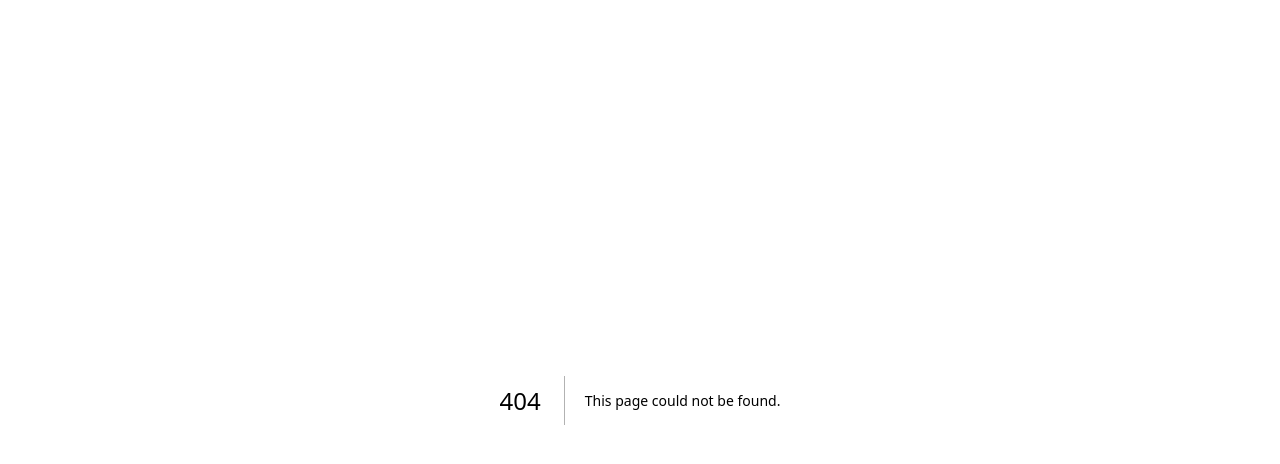
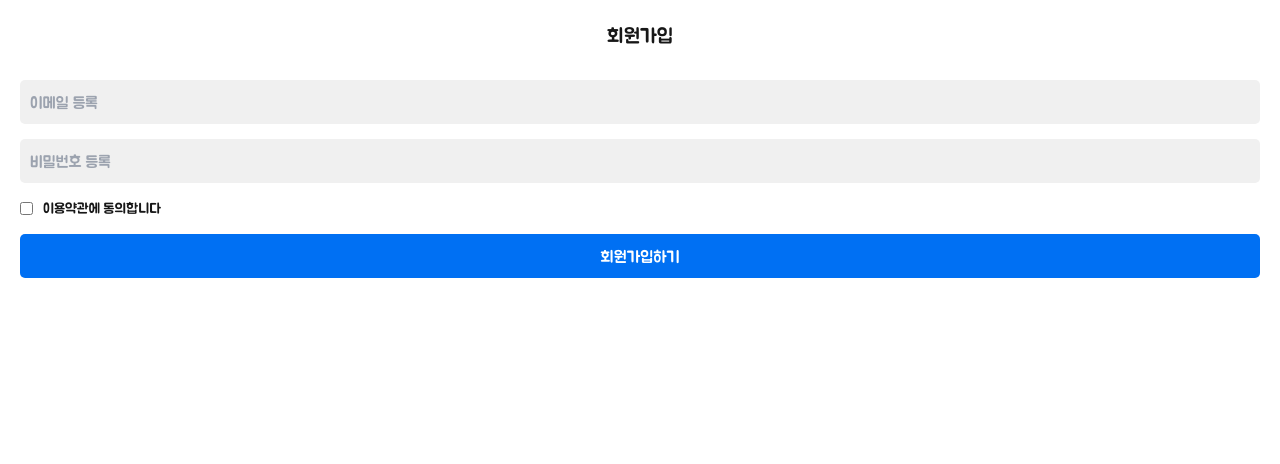
Before and after one commit to soyeooooo/PONGDAND, a Next.js app: page /Signup in a window 1280 px wide. Before the commit this address had no page. Shown: the top 464 px of the page. Built offline with nearby package versions, Linux system fonts and the light colour scheme.

Commit message:
feat : login, signup css

```diff
--- /dev/null
+++ b/src/app/(beforelogin)/Signup/Signup.module.css
@@ -0,0 +1,58 @@
+.container {
+    padding: 20px;
+    position: relative;
+  }
+
+  .title {
+    text-align: center;
+    margin-bottom: 30px;
+    font-size: 20px;
+  }
+
+  .backButton {
+    position: absolute;
+    top: 20px;
+    left: 20px;
+    background: none;
+    border: none;
+    font-size: 18px;
+    cursor: pointer;
+  }
+
+  .form {
+    display: flex;
+    flex-direction: column;
+    gap: 15px;
+  }
+
+  .input {
+    width: 100%;
+    padding: 10px;
+    border: none;
+    background-color: #f0f0f0;
+    border-radius: 5px;
+  }
+
+  .SignupButton {
+
+    padding: 10px;
+    background-color: #0070f3;
+    color: white;
+    border: none;
+    border-radius: 5px;
+    cursor: pointer;
+  }
+
+  .termsContainer {
+    display: flex;
+    align-items: center;
+
+  }
+
+  .checkbox {
+    margin-right: 10px;
+  }
+
+  .termsLabel {
+    font-size: 14px;
+  }
--- /dev/null
+++ b/src/app/(beforelogin)/Signup/page.tsx
@@ -0,0 +1,78 @@
+'use client'
+
+import { useState } from 'react';
+import { useRouter } from 'next/navigation';
+import styles from './Signup.module.css';
+
+export default function Signup() {
+  const [phoneNumber, setPhoneNumber] = useState('');
+  const [password, setPassword] = useState('');
+  const [agreeTerms, setAgreeTerms] = useState(false);
+  const router = useRouter();
+
+  const handleSignup = async (e: React.FormEvent) => {
+    e.preventDefault();
+    if (!agreeTerms) {
+      alert('약관에 동의해주세요.');
+      return;
+    }
+
+    try {
+      // 여기에 실제 회원가입 API 호출 로직을 추가하세요
+      // 예: const response = await api.signup(phoneNumber, password);
+
+      console.log('회원가입 성공:', phoneNumber);
+
+      // 회원가입 성공 후 홈 페이지로 이동
+      router.push('/');
+    } catch (error) {
+      console.error('회원가입 실패:', error);
+      alert('회원가입에 실패했습니다. 다시 시도해주세요.');
+    }
+  };
+
+
+  const handleBack = () => {
+    router.back();
+  };
+
+  return (
+    <div className={styles.container}>
+      <button className={styles.backButton} onClick={handleBack}>←</button>
+      <h1 className={styles.title}>회원가입</h1>
+      <form onSubmit={handleSignup} className={styles.form}>
+        <input
+          type="tel"
+          value={phoneNumber}
+          onChange={(e) => setPhoneNumber(e.target.value)}
+          className={styles.input}
+          placeholder="이메일 등록"
+          required
+        />
+        <input
+          type="password"
+          value={password}
+          onChange={(e) => setPassword(e.target.value)}
+          className={styles.input}
+          placeholder="비밀번호 등록"
+          required
+        />
+        <div className={styles.termsContainer}>
+          <input
+            type="checkbox"
+            id="agreeTerms"
+            checked={agreeTerms}
+            onChange={(e) => setAgreeTerms(e.target.checked)}
+            className={styles.checkbox}
+          />
+          <label htmlFor="agreeTerms" className={styles.termsLabel}>
+            이용약관에 동의합니다
+          </label>
+        </div>
+        <button type="submit" className={styles.SignupButton} disabled={!agreeTerms}>
+          회원가입하기
+        </button>
+      </form>
+    </div>
+  );
+}
--- /dev/null
+++ b/src/app/(beforelogin)/_component/InButton.tsx
@@ -0,0 +1,21 @@
+'use client'
+
+import Link from 'next/link';
+import styles from "@/app/(beforelogin)/out.module.css";
+
+export default function InButtons() {
+  return (
+    <>
+      <Link href="/login">
+        <button className={`${styles.loginButton} ${styles.customFont}`}>
+          로그인
+        </button>
+      </Link>
+      <Link href="/Signup">
+        <button className={`${styles.signupButton} ${styles.customFont}`}>
+          회원가입
+        </button>
+      </Link>
+    </>
+  );
+}
--- /dev/null
+++ b/src/app/(beforelogin)/login/login.module.css
@@ -0,0 +1,44 @@
+.container {
+    padding: 20px;
+    position: relative;
+  }
+
+  .title {
+    text-align: center;
+    margin-bottom: 30px;
+    font-size: 20px;
+  }
+
+  .backButton {
+    position: absolute;
+    top: 20px;
+    left: 20px;
+    background: none;
+    border: none;
+    font-size: 18px;
+    cursor: pointer;
+  }
+
+  .form {
+    display: flex;
+    flex-direction: column;
+    gap: 15px;
+  }
+
+  .input {
+    width: 100%;
+    padding: 10px;
+    border: none;
+    background-color: #f0f0f0;
+    border-radius: 5px;
+  }
+
+  .loginButton {
+    margin-top: 20px;
+    padding: 10px;
+    background-color: #0070f3;
+    color: white;
+    border: none;
+    border-radius: 5px;
+    cursor: pointer;
+  }
--- a/src/app/(beforelogin)/login/page.tsx
+++ b/src/app/(beforelogin)/login/page.tsx
@@ -0,0 +1,49 @@
+'use client'
+
+import { useState } from 'react';
+import { useRouter } from 'next/navigation';
+import styles from './login.module.css';
+
+export default function LoginPage() {
+  const [phoneNumber, setPhoneNumber] = useState('');
+  const [password, setPassword] = useState('');
+  const router = useRouter();
+
+  const handleLogin = (e: React.FormEvent) => {
+    e.preventDefault();
+    console.log('로그인 시도:', phoneNumber, password);
+    router.push('/Map');
+  };
+
+  const handleBack = () => {
+    router.back();
+  };
+
+  return (
+    <div className={styles.container}>
+      <button className={styles.backButton} onClick={handleBack}>←</button>
+      <h1 className={styles.title}>로그인</h1>
+      <form onSubmit={handleLogin} className={styles.form}>
+        <input
+          type="tel"
+          value={phoneNumber}
+          onChange={(e) => setPhoneNumber(e.target.value)}
+          className={styles.input}
+          placeholder="전화번호"
+          required
+        />
+        <input
+          type="password"
+          value={password}
+          onChange={(e) => setPassword(e.target.value)}
+          className={styles.input}
+          placeholder="비밀번호"
+          required
+        />
+        <button type="submit" className={styles.loginButton}>
+          로그인하기
+        </button>
+      </form>
+    </div>
+  );
+}
--- a/src/app/(beforelogin)/out.module.css
+++ b/src/app/(beforelogin)/out.module.css
@@ -34,7 +34,6 @@
 
 .topSection h1 {
   font-size: 3.5rem;
-  margin-top: 10px;
   color : #4169E1;
 }
 
--- a/src/app/(beforelogin)/page.tsx
+++ b/src/app/(beforelogin)/page.tsx
@@ -1,5 +1,6 @@
 import Image from "next/image";
 import styles from "@/app/(beforelogin)/out.module.css"
+import InButton from "@/app/(beforelogin)/_component/InButton";
 
 export default function Home() {
   return (
@@ -15,8 +16,7 @@ export default function Home() {
           fill
           className={styles.waveImage}
         />
-        <button className={`${styles.loginButton} ${styles.customFont}`}>로그인</button>
-        <button className={`${styles.signupButton} ${styles.customFont}`}>회원가입</button>
+        <InButton/>
       </div>
     </div>
   );
--- a/src/app/(beforelogin)/singup/page.tsx
+++ /dev/null
@@ -1,7 +0,0 @@
-export default function Home() {
-    return (
-      <main>
-        게시글
-      </main>
-    )
-  }
--- a/src/app/globals.css
+++ b/src/app/globals.css
@@ -48,6 +48,15 @@ a {
   font-style: normal;
 }
 
+body {
+  font-family: 'BMJUA', sans-serif;
+}
+
+
+
+
+/* 여기 까지 폰트 설정 */
+
 @tailwind base;
 @tailwind components;
 @tailwind utilities;
```
